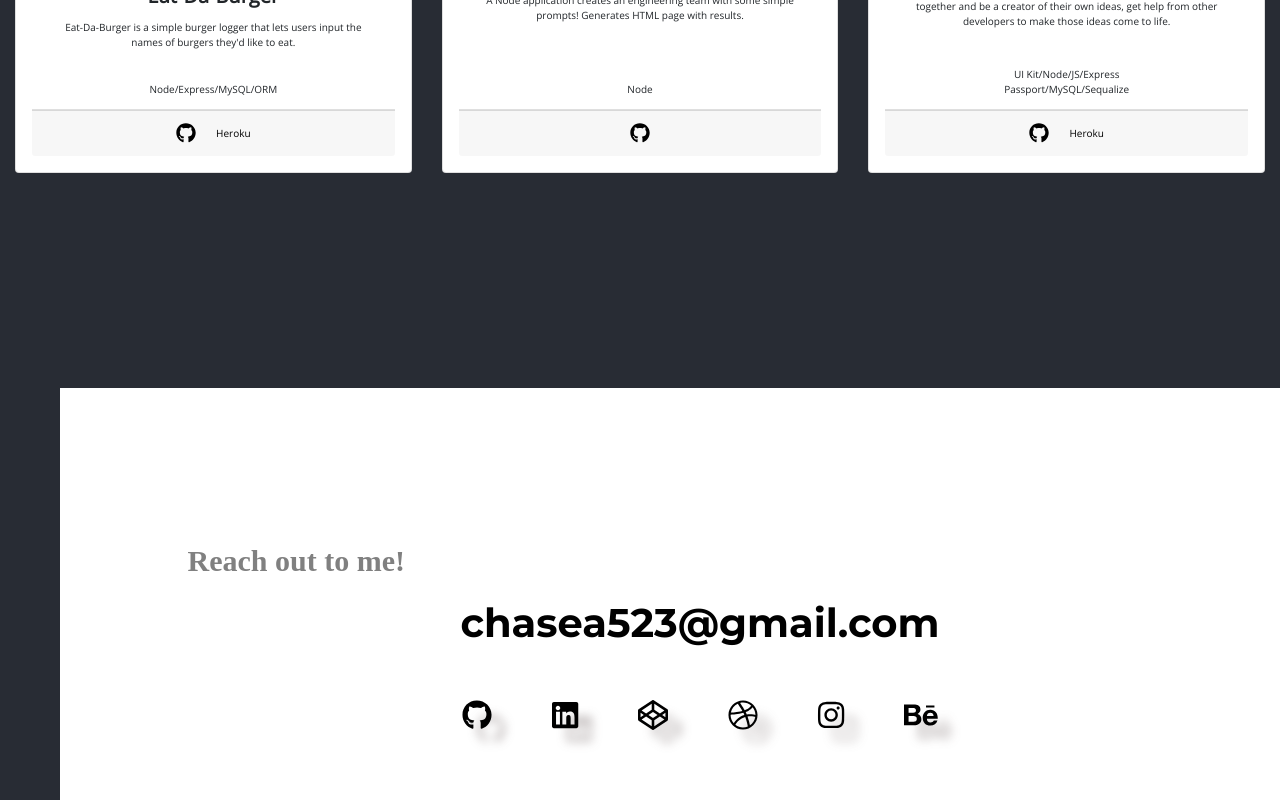
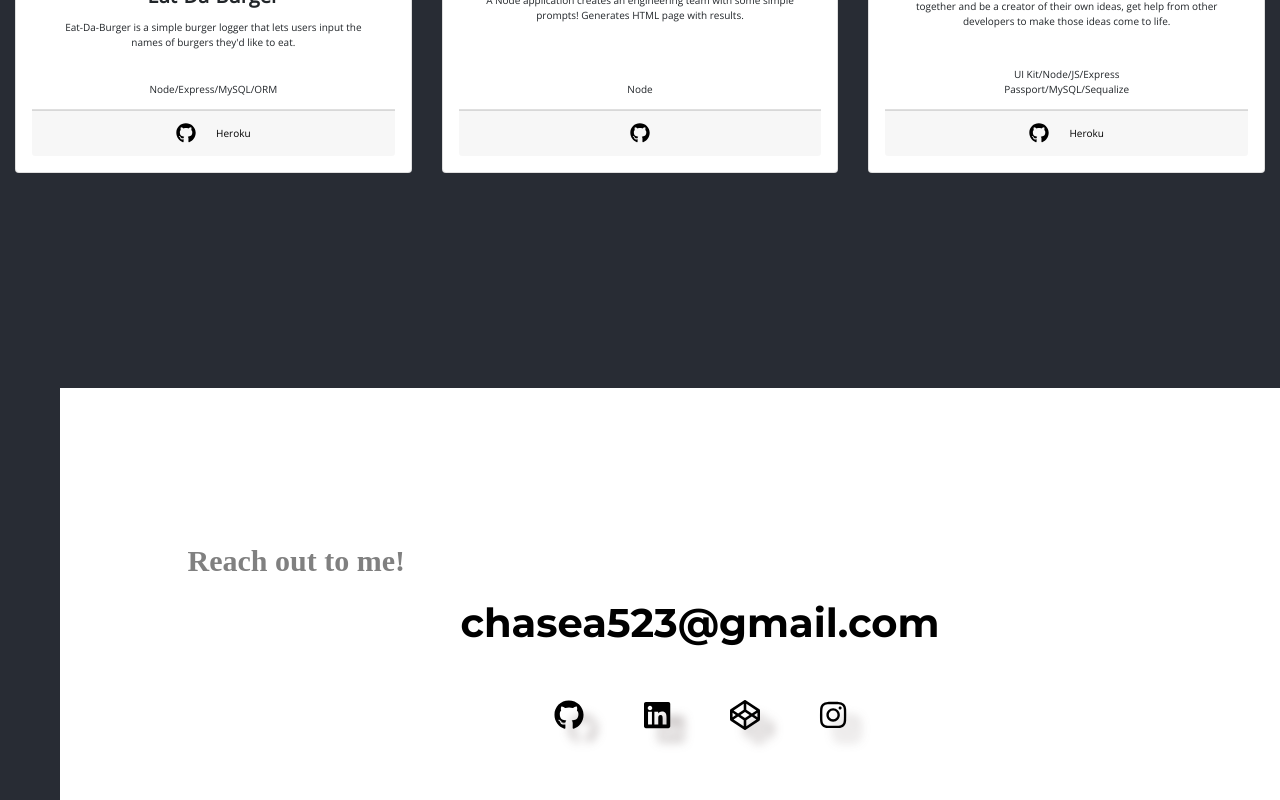
Before and after one commit to mr-andersen523/React-Portfolio4.0, a React (Create React App) app in the folder my-portfolio/: page / in a window 1280 px wide. Shown: the part 2233-3033 px from the top of the page. Built offline with nearby package versions, Linux system fonts and the light colour scheme.

Commit message:
Update Contact.js
deleted and updated links for contact

```diff
--- a/my-portfolio/src/components/Contact.js
+++ b/my-portfolio/src/components/Contact.js
@@ -22,11 +22,9 @@ class Contact extends Component {
 
                 <span id="icon-list">
                 <a className="hvr-grow icon" href='https://github.com/mr-andersen523' ><FontAwesomeIcon icon={['fab', 'github']} size="3x" /> </a>
-                <a className="hvr-grow icon" href='https://www.linkedin.com/in/chase-andersen-26275290/'><FontAwesomeIcon icon={['fab', 'linkedin']} size="3x"/> </a>
+                <a className="hvr-grow icon" href='https://www.linkedin.com/in/chase-andersen/'><FontAwesomeIcon icon={['fab', 'linkedin']} size="3x"/> </a>
                 <a className="hvr-grow icon" href='https://codepen.io/mr-andersen523'><FontAwesomeIcon icon={['fab', 'codepen']} size="3x" /> </a>
-                <a className="hvr-grow icon" href='https://dribbble.com/mr-andersen523'><FontAwesomeIcon icon={['fab', 'dribbble']} size="3x" /> </a>
                 <a className="hvr-grow icon" href='https://www.instagram.com/mr_andersen523/'><FontAwesomeIcon icon={['fab', 'instagram']} size="3x" /> </a>
-                <a className="hvr-grow icon" href='https://www.behance.net/chaseandersen'><FontAwesomeIcon icon={['fab', 'behance']} size="3x" /> </a>
                 </span>
 
         </div>
```
